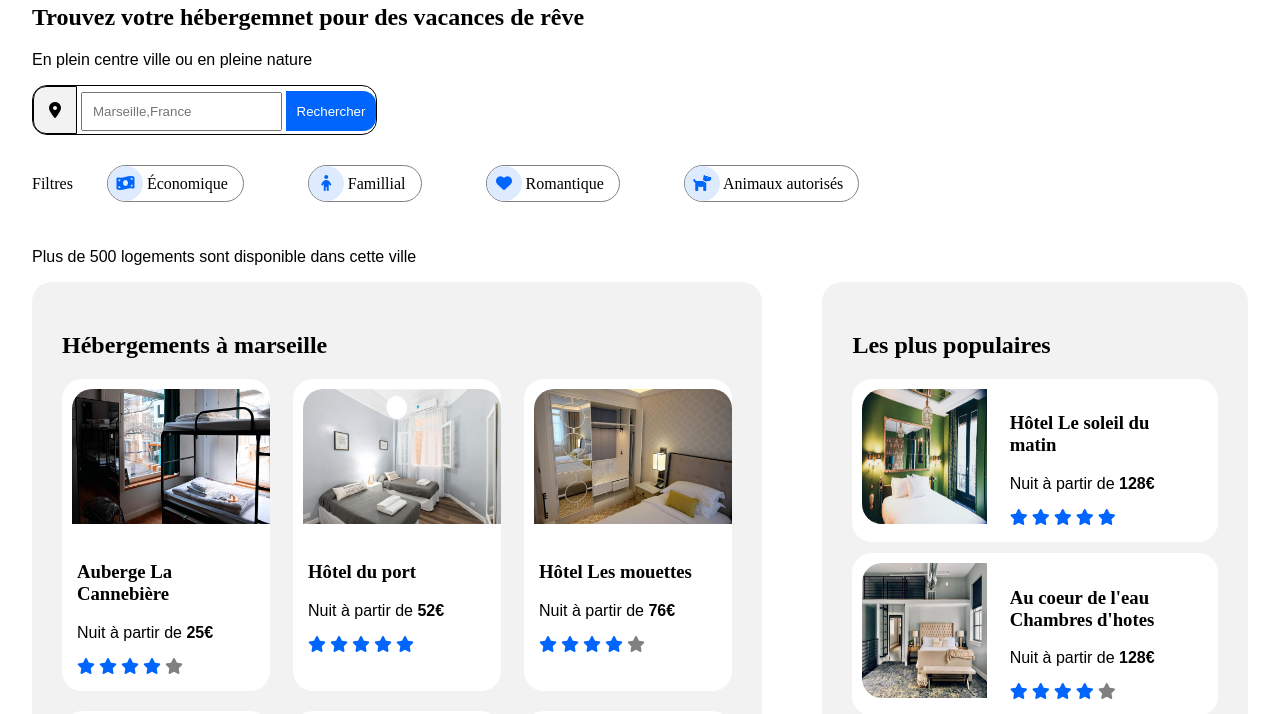
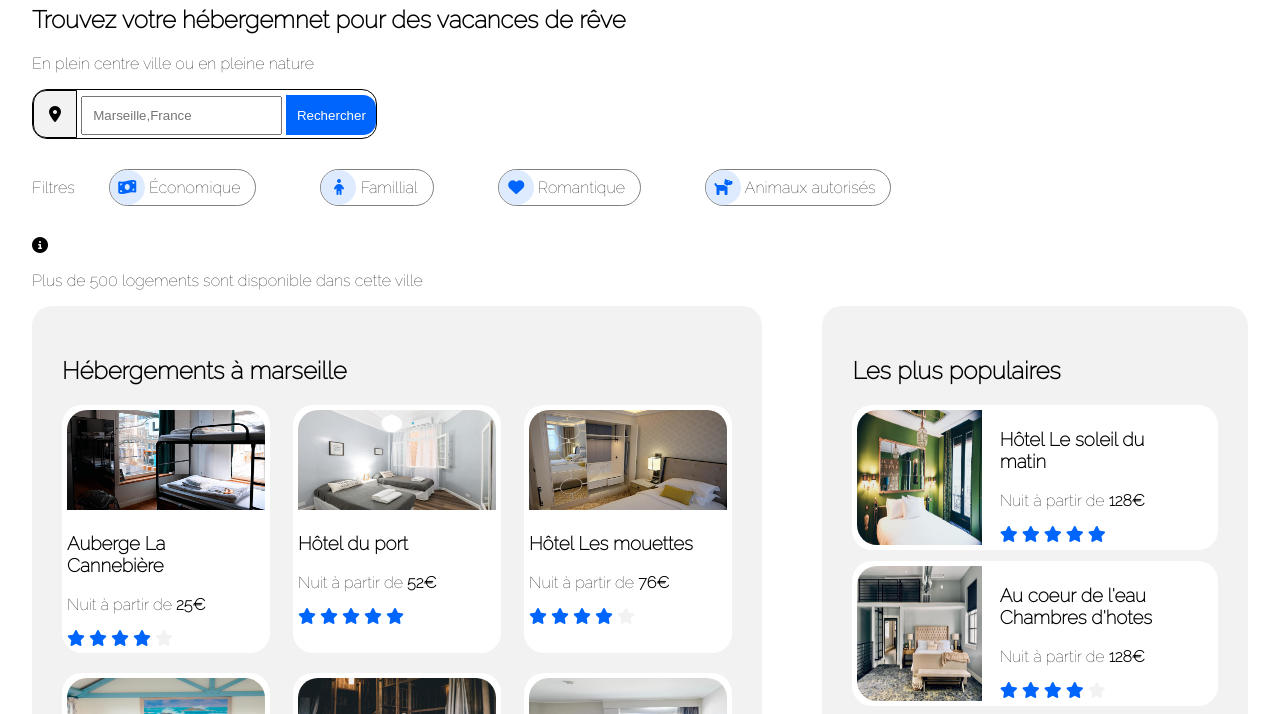
Before and after one commit to Skow77/SIMOJULES_P2_05082021, a plain HTML site: page index.html in a window 1280 px wide. Shown: the part 66-780 px from the top of the page. Drawn offline with Linux system fonts and the light colour scheme.

Commit message:
texte en gras

```diff
--- a/index.html
+++ b/index.html
@@ -6,6 +6,9 @@
   <meta name="viewport" content="width=device-width, initial-scale=1.0">
   <title>Vos vacance de rêves à marseille</title>
   <link rel="stylesheet" href="style.css">
+  <link rel="preconnect" href="https://fonts.googleapis.com">
+  <link rel="preconnect" href="https://fonts.gstatic.com" crossorigin>
+  <link href="https://fonts.googleapis.com/css2?family=Raleway:wght@100&display=swap" rel="stylesheet">
   <script src="https://kit.fontawesome.com/c97596e0b6.js" crossorigin="anonymous"></script>
 </head>
 <body>
@@ -22,7 +25,7 @@
     <section id="hebergement" >
       <div class="container" >
         <div class="text">
-          <h1>Trouvez votre hébergemnet pour des vacances de rêve</h1>
+          <strong><h1>Trouvez votre hébergemnet pour des vacances de rêve</h1></strong>
           <p>En plein centre ville ou en pleine nature</p>
 
           <form class="recherche" >
@@ -58,8 +61,10 @@
                 Animaux autorisés
               </span>
           </div>
-
-          <p> Plus de 500 logements sont disponible dans cette ville </p>
+          <span class="logements" >
+            <i class="fas fa-regular fa-circle-info"></i>
+            <p> Plus de 500 logements sont disponible dans cette ville </p>
+          </span>
           </div>
         <div class="grid">
             <div class="col1" >
--- a/style.css
+++ b/style.css
@@ -400,7 +400,24 @@
   }
 
     p{
-      font-family:   Arial, Helvetica, sans-serif;
+      font-family: 'Raleway', sans-serif;
+    }
+
+    h1{
+      font-family: 'Raleway', sans-serif;
+      font-weight: bold;
+    }
+
+    h2{
+      font-family: 'Raleway', sans-serif;
+    }
+
+    h3{
+      font-family: 'Raleway', sans-serif;
+    }
+
+    span{
+      font-family: 'Raleway', sans-serif;
     }
 
     body,html{
@@ -478,7 +495,7 @@
 
     .filtres{
       display: flex;
-      justify-content: space-around
+      justify-content: space-around;
     }
 
     .recherche{
@@ -501,6 +518,7 @@
     }
 
 
+
     .filtre{
       margin-left: 20px;
       border: 1px gray solid;
@@ -520,11 +538,16 @@
       text-align: center;
     }
 
+    .filtre:hover{
+      background-color: #DEEBFF;
+      transition: .3s;
+    }
+
     .fa-star{
       color: #0065FC;
     }
     .fa-star.grey{
-      color: grey;
+      color: rgb(242, 242, 242);
     }
 
     .bouton{
@@ -554,7 +577,7 @@
 
     #hebergement .col2 .info{
       width: 60%;
-      padding: 10px;
+      padding: 0px;
     }
 
     #hebergement .col2 .picture{
@@ -565,13 +588,14 @@
 
     #hebergement .col1 .info{
       width: 100%;
-      padding: 10px;
+      padding: 0px;
     }
 
     #hebergement .col1 .picture{
       width: 100%;
       border-top-right-radius: 20px;
       border-top-left-radius: 20px;
+      padding: 0px;
     }
 
     .white{
@@ -708,7 +732,7 @@
     }
 
     .col1 .picture{
-      height: 135px;
+      height: 100px;
       width: 202px;
     }
 
@@ -718,7 +742,8 @@
     }
 
     .picture{
-      margin: 5px;
+      margin: 0px;
+      padding: 0px;
     }
 
     .div .element .white .grid{
```
